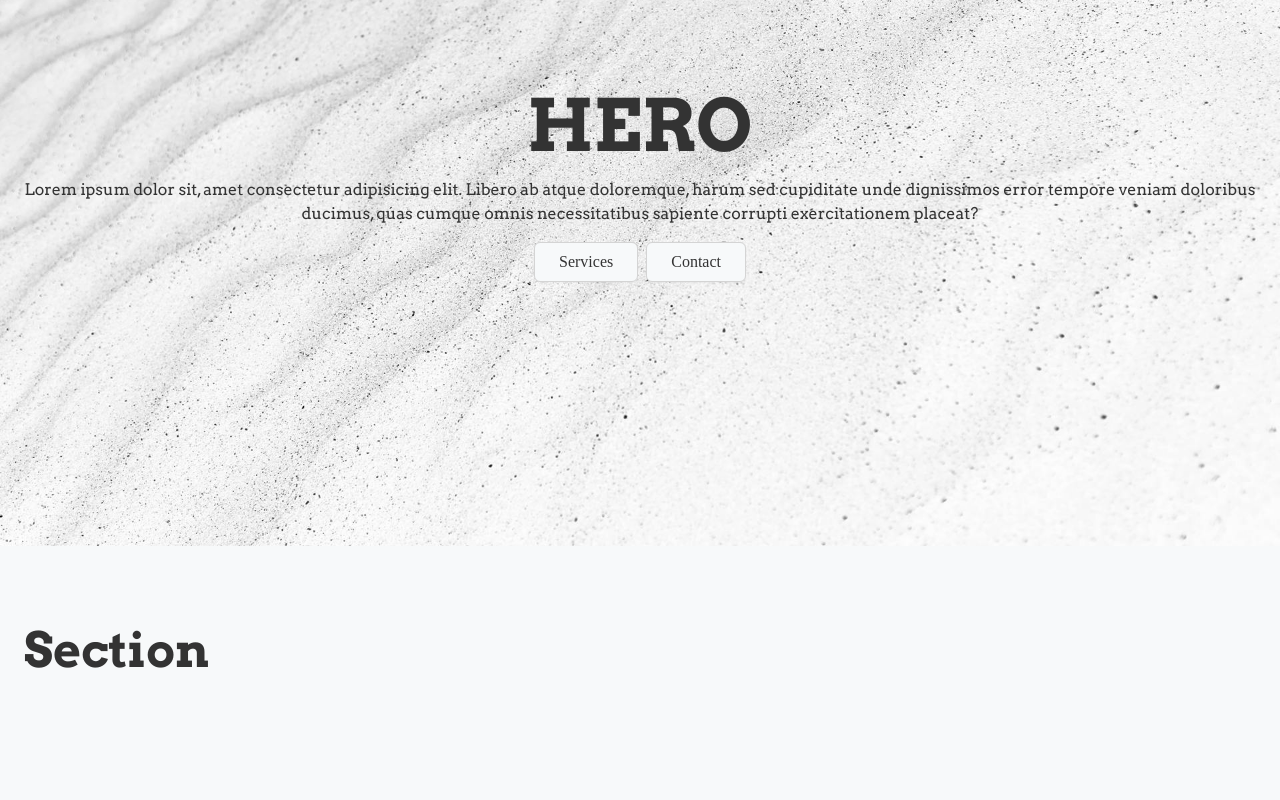
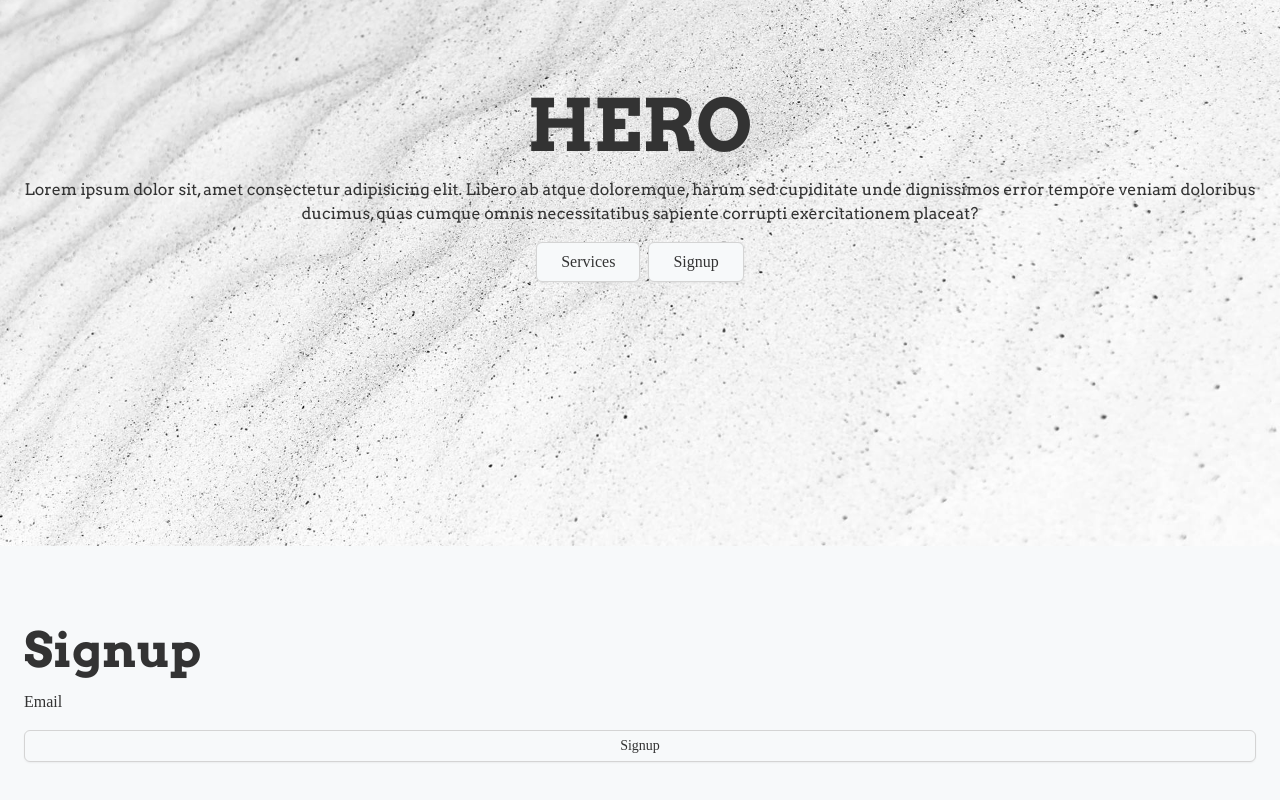
Before and after one commit to tm-ox/sv-site, a SvelteKit app: page / in a window 1280 px wide. Shown: the part 254-1054 px from the top of the page. Before the commit the page ends 933 px from the top, so only its background shows below. Built offline with nearby package versions, Linux system fonts and the light colour scheme; a web font is replaced by a local one.

Commit message:
layout ts

```diff
--- a/src/app.css
+++ b/src/app.css
@@ -148,6 +148,9 @@
 	* {
 		@apply border-border outline-ring/50;
 	}
+	html {
+		@apply scroll-smooth;
+	}
 	body {
 		-webkit-font-smoothing: antialiased;
 		isolation: isolated;
@@ -197,7 +200,7 @@
 		@apply cursor-pointer;
 	}
 	section {
-		@apply mx-auto flex w-full max-w-7xl flex-col px-3 pt-20 sm:px-6;
+		@apply mx-auto flex w-full max-w-7xl flex-col gap-4 px-3 pt-20 sm:px-6;
 	}
 }
 
--- a/src/lib/components/ui/Nav.svelte
+++ b/src/lib/components/ui/Nav.svelte
@@ -1,20 +1,18 @@
 <script lang="ts">
 	import { onMount } from 'svelte';
+	// import { $state } from 'svelte'; // Import $state
 	import Theme from './Theme.svelte';
 	import Button from './button/button.svelte';
 
-	let isMenuOpen = false;
-	let isResizing = false;
+	// Declare reactive state with $state()
+	let isMenuOpen = $state(false);
+	let isResizing = $state(false);
+
 	let resizeTimeout: ReturnType<typeof setTimeout>;
 
 	function toggleMenu() {
 		isMenuOpen = !isMenuOpen;
 	}
-
-	const items: { title: string; href: string }[] = [
-		{ title: 'Home', href: '/' },
-		{ title: 'About', href: '/about' }
-	];
 
 	onMount(() => {
 		function handleResize() {
@@ -33,12 +31,17 @@
 			window.removeEventListener('resize', handleResize);
 		};
 	});
+
+	type Links = {
+		title: string;
+		href: string;
+	};
+
+	let { links }: { links: Links[] } = $props();
 </script>
 
 <nav class="flex gap-2">
-	<Button size="sm" variant="outline" class="md:hidden" name="menu" onclick={toggleMenu}
-		>Menu</Button
-	>
+	<Button size="sm" variant="outline" class="md:hidden" name="menu" onclick={toggleMenu}>Menu</Button>
 
 	<div
 		class="
@@ -52,18 +55,22 @@
 			{isResizing ? 'transition-none' : 'transition-all duration-300 ease-in md:transition-none'}
 		"
 	>
-		<Button size="lg" variant="outline"
+		<Button
+			size="sm"
+			variant="outline"
 			class="my-8 cursor-pointer md:hidden"
 			name="close-menu"
 			onclick={toggleMenu}>X</Button
 		>
-
-		{#each items as item (item)}
-			<Button size="sm" variant="outline" class="w-svw md:w-auto" href={item.href} onclick={toggleMenu}
-				>{item.title}</Button
+		{#each links as link (link)}
+			<Button
+				size="sm"
+				variant="outline"
+				class="w-svw md:w-auto"
+				href={link.href}
+				onclick={toggleMenu}>{link.title}</Button
 			>
 		{/each}
-
 		<Theme />
 	</div>
 </nav>
--- a/src/routes/+layout.svelte
+++ b/src/routes/+layout.svelte
@@ -29,7 +29,7 @@
 	let desc = $derived(page.data.meta?.desc ? page.data.meta.desc : siteMeta.desc);
 	let ogImageURL = $derived(`${page.url.origin}${siteMeta.og}`);
 
-	let { children } = $props();
+	let { children, data } = $props();
 </script>
 
 <svelte:head>
@@ -48,7 +48,7 @@
 <header class="fixed top-0 left-0 flex w-full justify-between px-4 py-4 sm:px-6">
 	<div class="mx-auto flex w-full max-w-7xl items-center justify-between">
 		Header
-		<Nav />
+		<Nav links={data.nav.links} />
 	</div>
 </header>
 
--- /dev/null
+++ b/src/routes/+layout.ts
@@ -0,0 +1,11 @@
+export const load = () => {
+	const links = [
+		{ title: 'Home', href: '/' },
+		{ title: 'About', href: '/about' }
+	];
+	return {
+		nav: {
+			links
+		}
+	};
+};
--- a/src/routes/+page.svelte
+++ b/src/routes/+page.svelte
@@ -1,4 +1,5 @@
 <script lang="ts">
+	import Button from '$lib/components/ui/button/button.svelte';
 	import Hero from '$lib/components/ui/Hero.svelte';
 
 	let { data } = $props();
@@ -6,6 +7,11 @@
 
 <Hero title={data.hero.title} desc={data.hero.dec} actions={data.hero.heroActions} />
 
-<section>
-	<h2>{data.section01.title}</h2>
+<section class="h-svh">
+	<h2 id={data.signup.id}>{data.signup.title}</h2>
+	<label>
+		Email
+		<input type="email" />
+	</label>
+	<Button size="sm" variant="outline">Signup</Button>
 </section>
--- a/src/routes/+page.ts
+++ b/src/routes/+page.ts
@@ -1,7 +1,7 @@
 export const load = () => {
   const heroActions = [
           { title: 'Services', href: '/' },
-          { title: 'Contact', href: '/' }
+          { title: 'Signup', href: '#signup' }
       ];
 
   return {
@@ -14,8 +14,9 @@ export const load = () => {
       dec: 'Lorem ipsum dolor sit, amet consectetur adipisicing elit. Libero ab atque doloremque, harum sed cupiditate unde dignissimos error tempore veniam doloribus ducimus, quas cumque omnis necessitatibus sapiente corrupti exercitationem placeat?',
       heroActions
     },
-    section01: {
-      title: 'Section'
+    signup: {
+      title: 'Signup',
+      id: 'signup'
     }
   };
 };
```
Also changed, not shown: 2 other files (tests, documents, lock files or other folders). Lines whose indentation alone changed are shown as unchanged.
